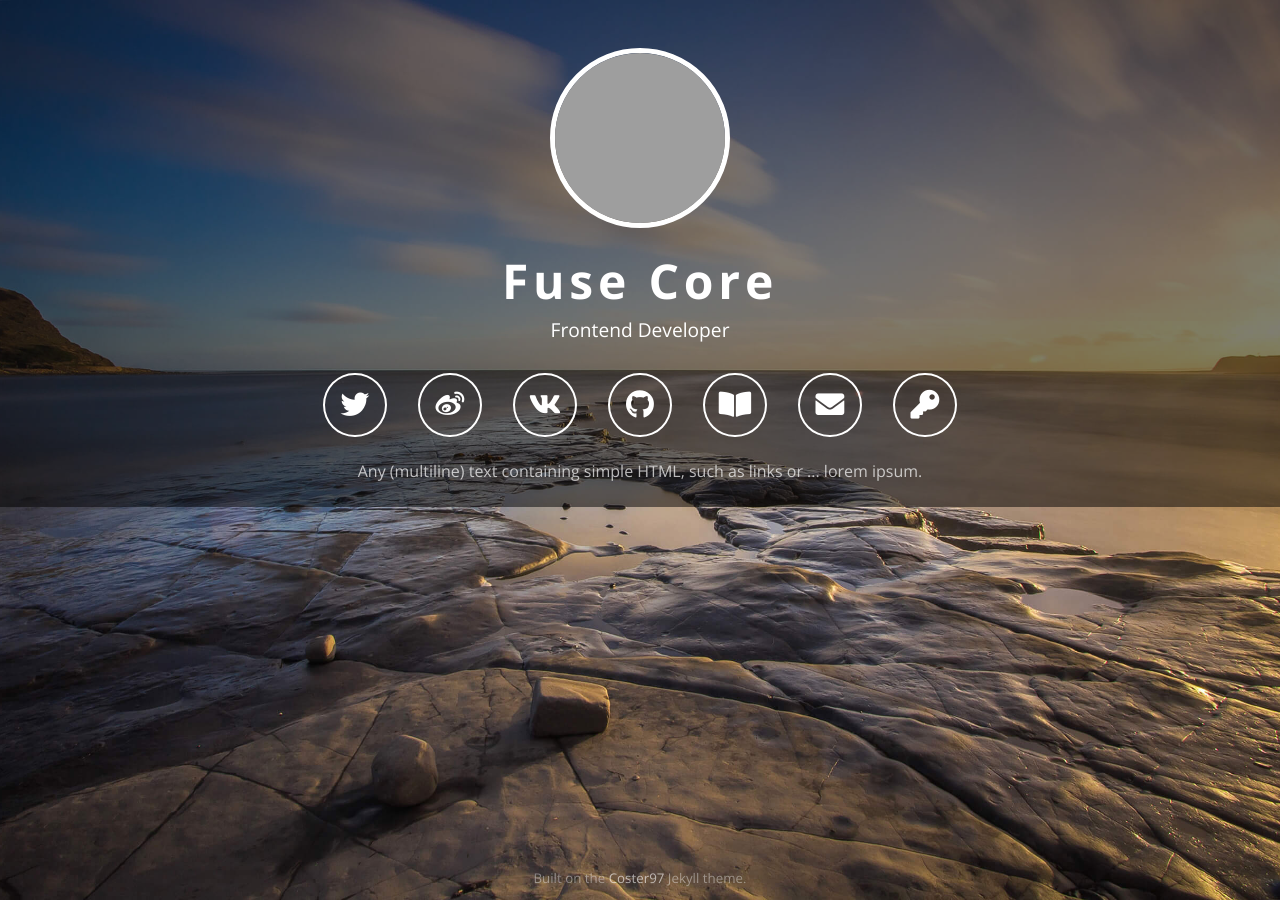
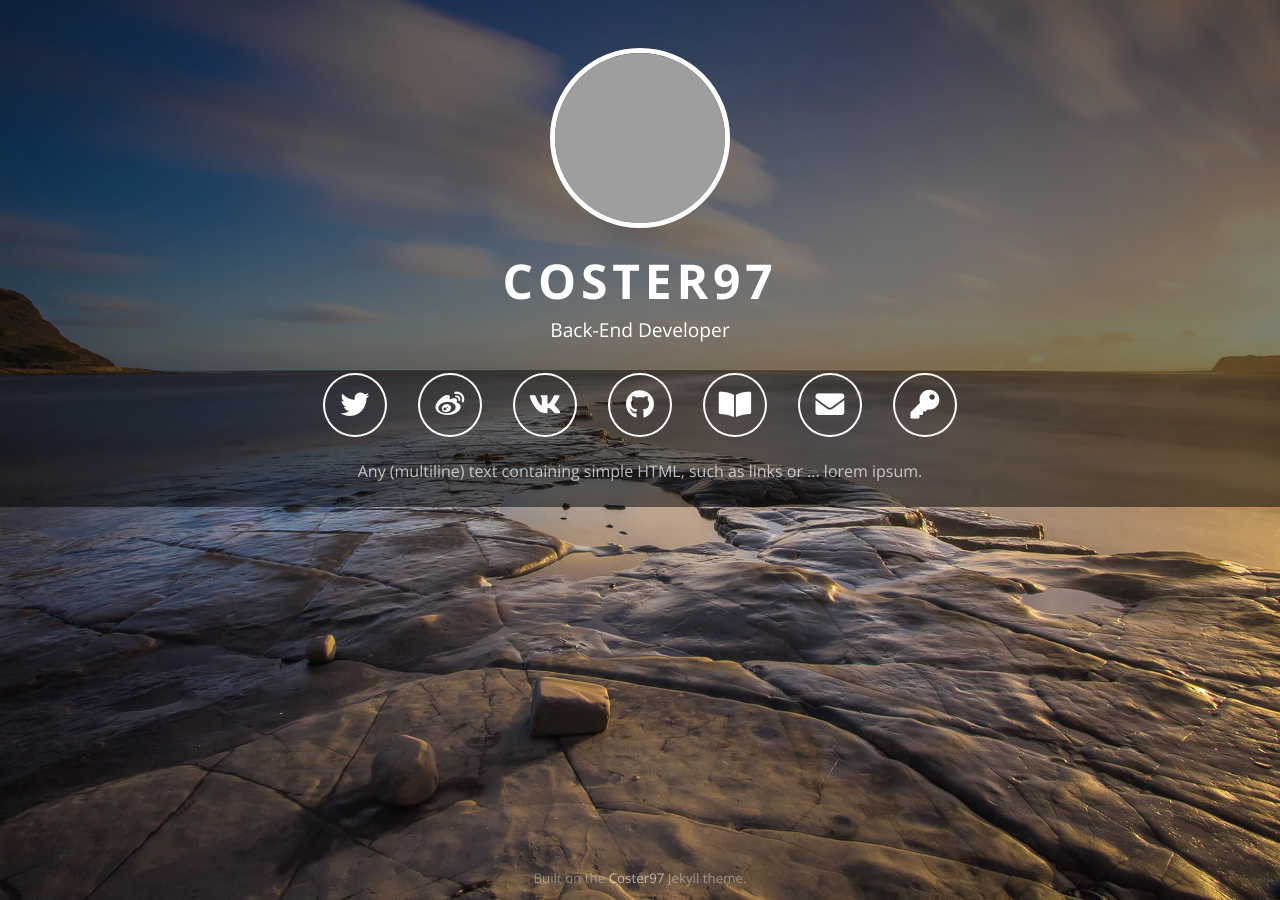
Before and after one commit to Coster97/coster97.github.io, a Jekyll site: the page built from index.html, in a window 1280 px wide. Built offline with Jekyll 4.4.1, drawn with Linux system fonts in a browser that asks for light colours; comment, search, counter and statistics services are not loaded; grey boxes are pictures that could not be loaded.

Commit message:
Update index.html

```diff
--- a/index.html
+++ b/index.html
@@ -75,8 +75,8 @@ permalink: /
 </div>
 <div class="row">
     <div class="col">
-        <h1 class="text-center fw-bold">{{ site.name }}</h1>
-        {% if site.subtitle %}<h3 class="text-center fw-light">{{ site.subtitle }}</h3>{% endif %}
+        <h1 class="text-center fw-bold">COSTER97</h1>
+        {% if site.subtitle %}<h3 class="text-center fw-light">Back-End Developer</h3>{% endif %}
     </div>
 </div>
 
```
